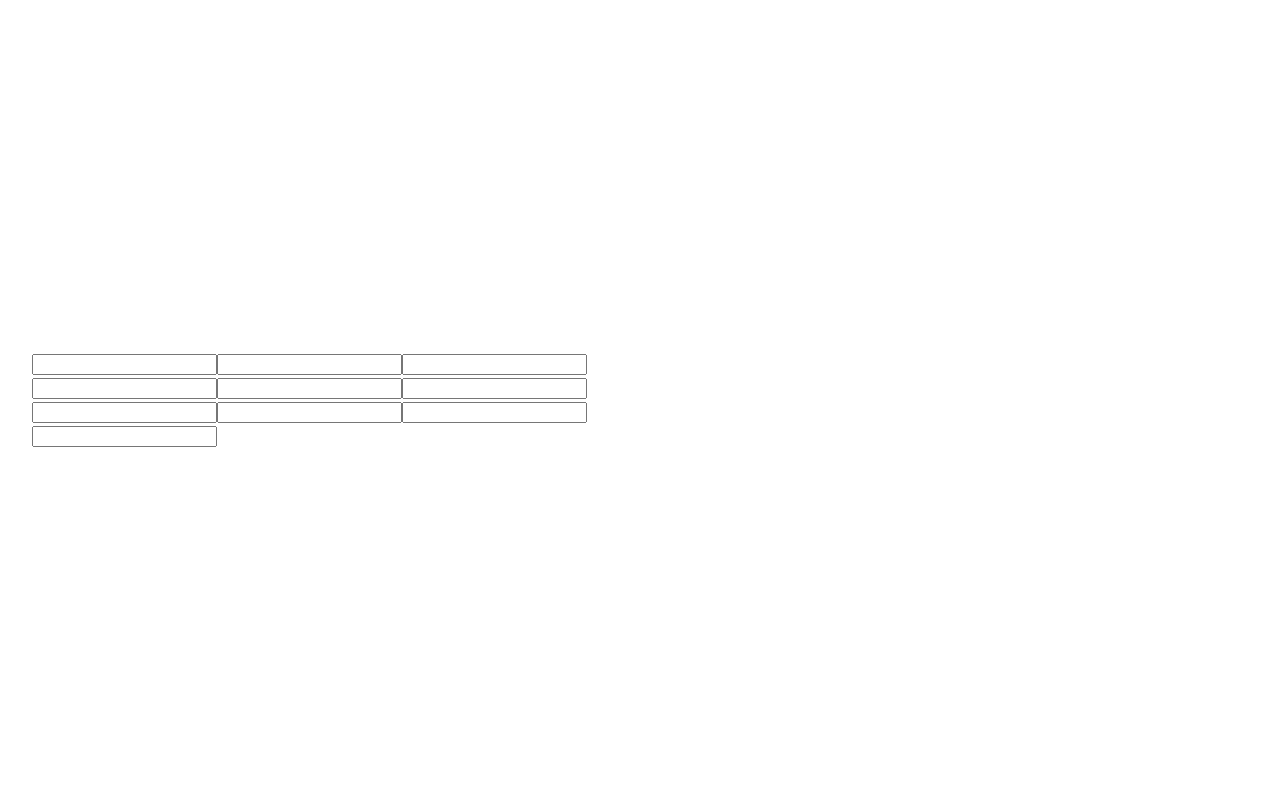
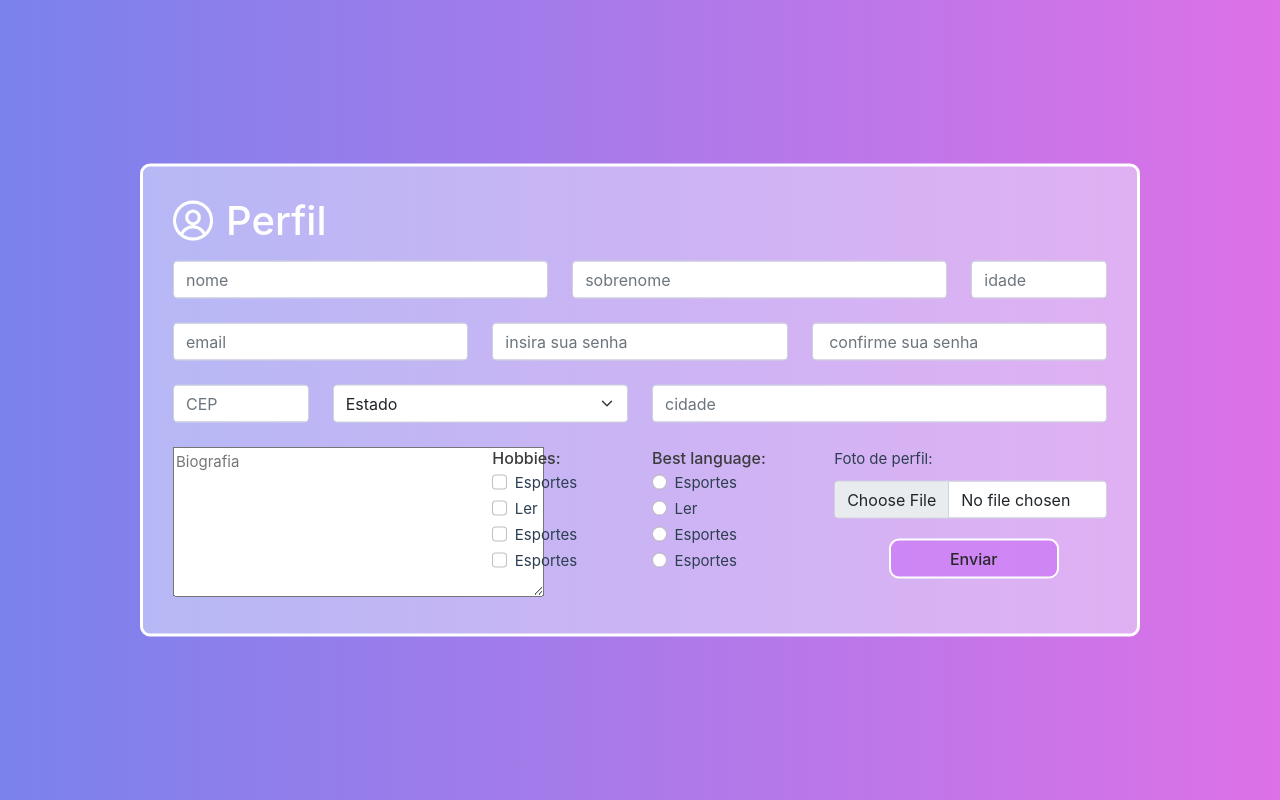
Before and after one commit to isabellirosa/projeto1-forms, a Vue app: page / in a window 1280 px wide. Built offline with nearby package versions, Linux system fonts and the light colour scheme.

Commit message:
style: css do projeto

```diff
--- a/index.html
+++ b/index.html
@@ -3,10 +3,11 @@
   <head>
     <meta charset="UTF-8">
     <link rel="icon" href="/favicon.ico">
+    <link href="https://cdn.jsdelivr.net/npm/bootstrap@5.0.2/dist/css/bootstrap.min.css" rel="stylesheet" integrity="sha384-EVSTQN3/azprG1Anm3QDgpJLIm9Nao0Yz1ztcQTwFspd3yD65VohhpuuCOmLASjC" crossorigin="anonymous">
     <meta name="viewport" content="width=device-width, initial-scale=1.0">
     <title>Vite App</title>
   </head>
-  <body>
+  <body style=" background-image: linear-gradient( to right, rgb(122, 130, 236), rgb(221, 113, 231) );">
     <div id="app"></div>
     <script type="module" src="/src/main.js"></script>
   </body>
--- a/src/App.vue
+++ b/src/App.vue
@@ -4,21 +4,147 @@
 
 <template>
   <div class="main">
-    <form>
-      <input type="text">
-      <input type="text">
-      <input type="text">
-      <input type="text">
-      <input type="text">
-      <input type="text">
-      <input type="text">
-      <input type="text">
-      <input type="text">
-      <input type="text">
-    </form>
+    <img src="../src/perfil (2).png" width="40px">
+    <h1>Perfil</h1>
+    <form class="row g-4">
+  <div class="col-md-5">
+    <input type="text" class="form-control" id="inputEmail4" placeholder="nome">
+  </div>
+  <div class="col-md-5">
+    <input type="text" class="form-control" id="inputPassword4" placeholder="sobrenome">
+  </div>
+  <div class="col-md-2">
+    <input type="number" class="form-control" id="inputPassword4" placeholder="idade">
+  </div>
+  <div class="col-4">
+    <input type="email" class="form-control" id="inputEmail4" placeholder="email">
+  </div>
+  <div class="col-md-4">
+    <input type="password" class="form-control" id="inputPassword4" placeholder="insira sua senha">
+  </div>
+  <div class="col-md-4">
+    <input type="password" class="form-control" id="inputPassword4" placeholder=" confirme sua senha">
+  </div>
+  <div class="col-md-2">
+    <input type="text" class="form-control" id="inputZip"  placeholder="CEP">
+  </div>
+  <div class="col-md-4">
+    <select id="inputState" class="form-select"  placeholder="estado">
+      <option selected>Estado</option>
+      <option>...</option>
+    </select>
+  </div>
+  <div class="col-md-6">
+    <input type="text" class="form-control" id="inputCity"  placeholder="cidade">
+  </div>
+
+  <div class="col-4">
+    <textarea cols="35" rows="6" placeholder="Biografia"/>
+  </div>
+  <div class="col-2 ">
+    <h1 class="categorias">Hobbies:</h1>
+    <div class="form-check">
+  <input class="form-check-input" type="checkbox" name="esportes" id="esportes">
+  <label class="form-check-label" for="esportes">
+    Esportes
+  </label>
+</div>
+<div class="form-check">
+  <input class="form-check-input" type="checkbox" name="ler" id="ler">
+  <label class="form-check-label" for="ler">
+    Ler
+  </label>
+</div>
+<div class="form-check">
+  <input class="form-check-input" type="checkbox" name="esportes" id="esportes">
+  <label class="form-check-label" for="esportes">
+    Esportes
+  </label>
+</div>
+<div class="form-check form-check-inline">
+  <input class="form-check-input" type="checkbox" name="esportes" id="esportes">
+  <label class="form-check-label" for="esportes">
+    Esportes
+  </label>
+</div>
+  </div>
+
+  <div class="col-2 ">
+    <h1 class="categorias">Best language:</h1>
+    <div class="form-check">
+  <input class="form-check-input" type="radio" name="esportes" id="esportes">
+  <label class="form-check-label" for="esportes">
+    Esportes
+  </label>
+</div>
+<div class="form-check">
+  <input class="form-check-input" type="radio" name="ler" id="ler">
+  <label class="form-check-label" for="ler">
+    Ler
+  </label>
+</div>
+<div class="form-check">
+  <input class="form-check-input" type="radio" name="esportes" id="esportes">
+  <label class="form-check-label" for="esportes">
+    Esportes
+  </label>
+</div>
+<div class="form-check form-check-inline">
+  <input class="form-check-input" type="radio" name="esportes" id="esportes">
+  <label class="form-check-label" for="esportes">
+    Esportes
+  </label>
+</div>
+  </div>
+  <div class="col-4">
+    <div class="form-check">
+      <label class="form-check-label" for="inputGroupFile01">Foto de perfil:</label>
+      <input type="file" class="form-control" id="inputGroupFile01">
+      <button type="submit" class="btn btn-primary">Enviar</button>
+    </div>
+  </div>
+</form>
   </div>
 </template>
 
 <style scoped>
-
+h1{
+  color:white;
+  display: inline;
+}
+img{
+  margin-bottom:20px;
+  margin-right: 13px;
+}
+.categorias{
+  color:rgb(59, 59, 59);
+  font-size: medium;
+}
+.biografia{
+  height: 300px;
+}
+.main{
+  position: absolute;
+  top: 50%;
+  left: 50%;
+  transform: translate(-50%, -50%);
+  padding: 30px;
+  border: 3px solid white;
+  border-radius: 10px;
+  background-color: rgba(240, 248, 255, 0.459);
+  width: 1000px;
+}
+#inputGroupFile01{
+  margin-top: 10px;
+}
+.btn{
+  width:170px;
+  border-radius: 10px;
+  border: 2px solid white;
+  color: rgb(41, 40, 40);
+  font-weight:500;
+  background-color: rgba(195, 81, 247, 0.459);
+  margin-top:20px;
+  margin-left: 20%;
+}
 </style>
```
Also changed, not shown: src/perfil (2).png (added).
